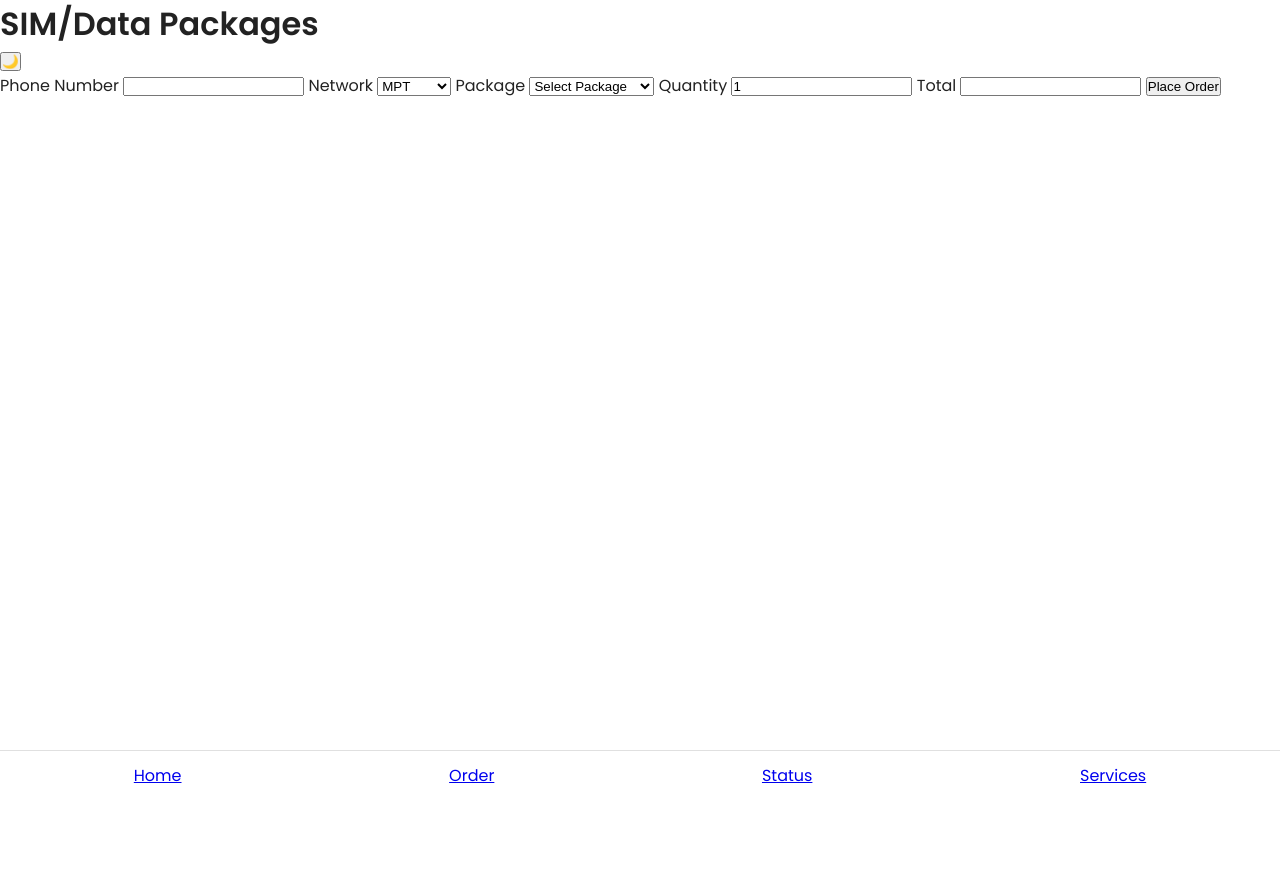
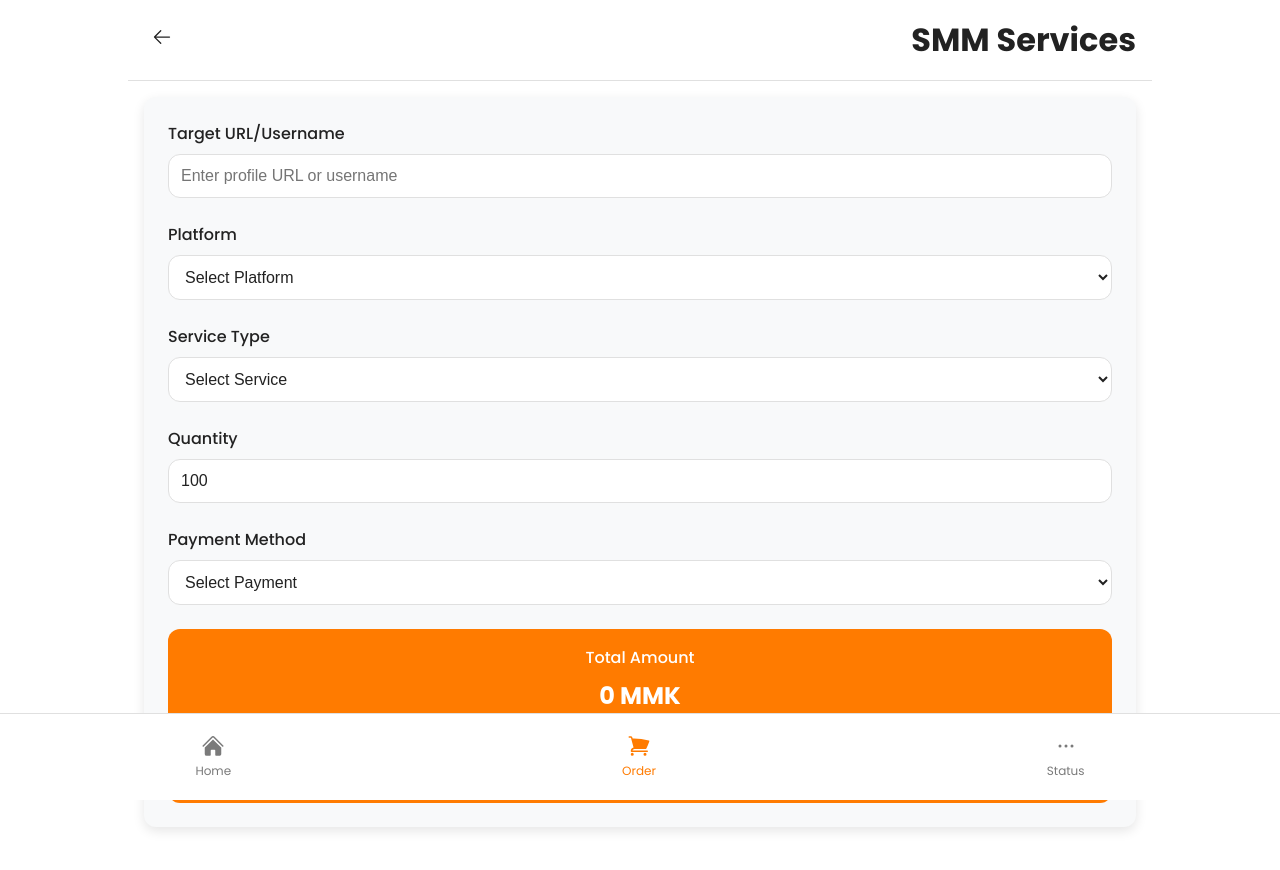
Before and after one commit to Baru2006/er_mm, a plain HTML site: page order_sim.html in a window 1280 px wide. Before the commit the page ends 800 px from the top, so only its background shows below. Drawn offline with Linux system fonts and the light colour scheme.

Commit message:
Update order_sim.html

```diff
--- a/order_sim.html
+++ b/order_sim.html
@@ -3,49 +3,109 @@
 <head>
     <meta charset="UTF-8">
     <meta name="viewport" content="width=device-width, initial-scale=1.0">
-<title>SIM/Data Order</title>
-<link href="https://fonts.googleapis.com/css2?family=Poppins:wght@400;600&display=swap" rel="stylesheet">
+    <title>SMM Services - Easy Recharge MM</title>
     <link rel="stylesheet" href="style.css">
+    <link href="https://fonts.googleapis.com/css2?family=Poppins:wght@300;400;500;600;700&display=swap" rel="stylesheet">
 </head>
 <body>
-<header>
-<h1>SIM/Data Packages</h1>
-<button id="theme-toggle">🌙</button>
+    <div class="container">
+        <header class="header">
+            <div class="header-content">
+                <a href="order.html" class="back-btn">
+                    <svg width="20" height="20" viewBox="0 0 24 24" fill="currentColor">
+                        <path fill-rule="evenodd" d="M11.03 3.97a.75.75 0 010 1.06l-6.22 6.22H21a.75.75 0 010 1.5H4.81l6.22 6.22a.75.75 0 11-1.06 1.06l-7.5-7.5a.75.75 0 010-1.06l7.5-7.5a.75.75 0 011.06 0z" clip-rule="evenodd"/>
+                    </svg>
+                </a>
+                <h1>SMM Services</h1>
+            </div>
         </header>
-<main>
-<form id="sim-order-form">
-<label>Phone Number
-<input type="tel" id="phone" required>
-</label>
-<label>Network
-<select id="network" required>
-<option value="MPT">MPT</option>
-<option value="Telenor">Telenor</option>
-<option value="Ooredoo">Ooredoo</option>
+
+        <main class="main">
+            <form class="order-form" id="smmForm">
+                <div class="form-group">
+                    <label for="target">Target URL/Username</label>
+                    <input type="text" id="target" placeholder="Enter profile URL or username" required>
+                </div>
+
+                <div class="form-group">
+                    <label for="platform">Platform</label>
+                    <select id="platform" required>
+                        <option value="">Select Platform</option>
+                        <option value="Facebook">Facebook</option>
+                        <option value="Instagram">Instagram</option>
+                        <option value="YouTube">YouTube</option>
                     </select>
-</label>
-<label>Package
-<select id="package" required></select>
-</label>
-<label>Quantity
-<input type="number" id="qty" value="1" min="1" required>
-</label>
-<label>Total
-<input type="text" id="total" readonly>
-</label>
-<button type="submit">Place Order</button>
+                </div>
+
+                <div class="form-group">
+                    <label for="service">Service Type</label>
+                    <select id="service" required>
+                        <option value="">Select Service</option>
+                        <option value="Likes">Likes</option>
+                        <option value="Followers">Followers</option>
+                        <option value="Views">Views</option>
+                        <option value="Comments">Comments</option>
+                    </select>
+                </div>
+
+                <div class="form-group">
+                    <label for="qty">Quantity</label>
+                    <input type="number" id="qty" value="100" min="100" max="10000" step="100" required>
+                </div>
+
+                <div class="form-group">
+                    <label for="payment">Payment Method</label>
+                    <select id="payment" required>
+                        <option value="">Select Payment</option>
+                        <option value="KBZ Pay">KBZ Pay</option>
+                        <option value="Wave Pay">Wave Pay</option>
+                        <option value="CB Pay">CB Pay</option>
+                        <option value="AYA Pay">AYA Pay</option>
+                    </select>
+                </div>
+
+                <div class="total-section">
+                    <label>Total Amount</label>
+                    <div class="total-amount" id="total">0 MMK</div>
+                </div>
+
+                <button type="submit" class="btn-primary">Place Order</button>
             </form>
         </main>
+
         <nav class="bottom-nav">
-<a href="index.html">Home</a>
-<a href="order.html">Order</a>
-<a href="status.html">Status</a>
-<a href="services.html">Services</a>
+            <a href="index.html" class="nav-item">
+                <svg width="24" height="24" viewBox="0 0 24 24" fill="currentColor">
+                    <path d="M11.47 3.84a.75.75 0 011.06 0l8.69 8.69a.75.75 0 101.06-1.06l-8.689-8.69a2.25 2.25 0 00-3.182 0l-8.69 8.69a.75.75 0 001.061 1.06l8.69-8.69z"/>
+                    <path d="M12 5.432l8.159 8.159c.03.03.06.058.091.086v6.198c0 1.035-.84 1.875-1.875 1.875H15a.75.75 0 01-.75-.75v-4.5a.75.75 0 00-.75-.75h-3a.75.75 0 00-.75.75V21a.75.75 0 01-.75.75H5.625a1.875 1.875 0 01-1.875-1.875v-6.198a2.29 2.29 0 00.091-.086L12 5.43z"/>
+                </svg>
+                <span>Home</span>
+            </a>
+            <a href="order.html" class="nav-item active">
+                <svg width="24" height="24" viewBox="0 0 24 24" fill="currentColor">
+                    <path d="M2.25 2.25a.75.75 0 000 1.5h1.386c.17 0 .318.114.362.278l2.558 9.592a3.752 3.752 0 00-2.806 3.63c0 .414.336.75.75.75h15.75a.75.75 0 000-1.5H5.378A2.25 2.25 0 017.5 15h11.218a.75.75 0 00.674-.421 60.358 60.358 0 002.96-7.228.75.75 0 00-.525-.965A60.864 60.864 0 005.68 4.509l-.232-.867A1.875 1.875 0 003.636 2.25H2.25zM3.75 20.25a1.5 1.5 0 113 0 1.5 1.5 0 01-3 0zM16.5 20.25a1.5 1.5 0 113 0 1.5 1.5 0 01-3 0z"/>
+                </svg>
+                <span>Order</span>
+            </a>
+            <a href="status.html" class="nav-item">
+                <svg width="24" height="24" viewBox="0 0 24 24" fill="currentColor">
+                    <path fill-rule="evenodd" d="M4.5 12a1.5 1.5 0 113 0 1.5 1.5 0 01-3 0zm6 0a1.5 1.5 0 113 0 1.5 1.5 0 01-3 0zm6 0a1.5 1.5 0 113 0 1.5 1.5 0 01-3 0z" clip-rule="evenodd"/>
+                </svg>
+                <span>Status</span>
+            </a>
         </nav>
+    </div>
+
     <script src="script.js"></script>
     <script>
-populateSimPackages();
-document.getElementById('sim-order-form').addEventListener('submit', submitOrderForm);
+        document.addEventListener('DOMContentLoaded', function() {
+            populateSMMPrices();
+
+            document.getElementById('smmForm').addEventListener('submit', function(e) {
+                e.preventDefault();
+                submitOrderForm(e);
+            });
+        });
     </script>
 </body>
 </html>
```
Lines whose indentation alone changed are shown as unchanged.
